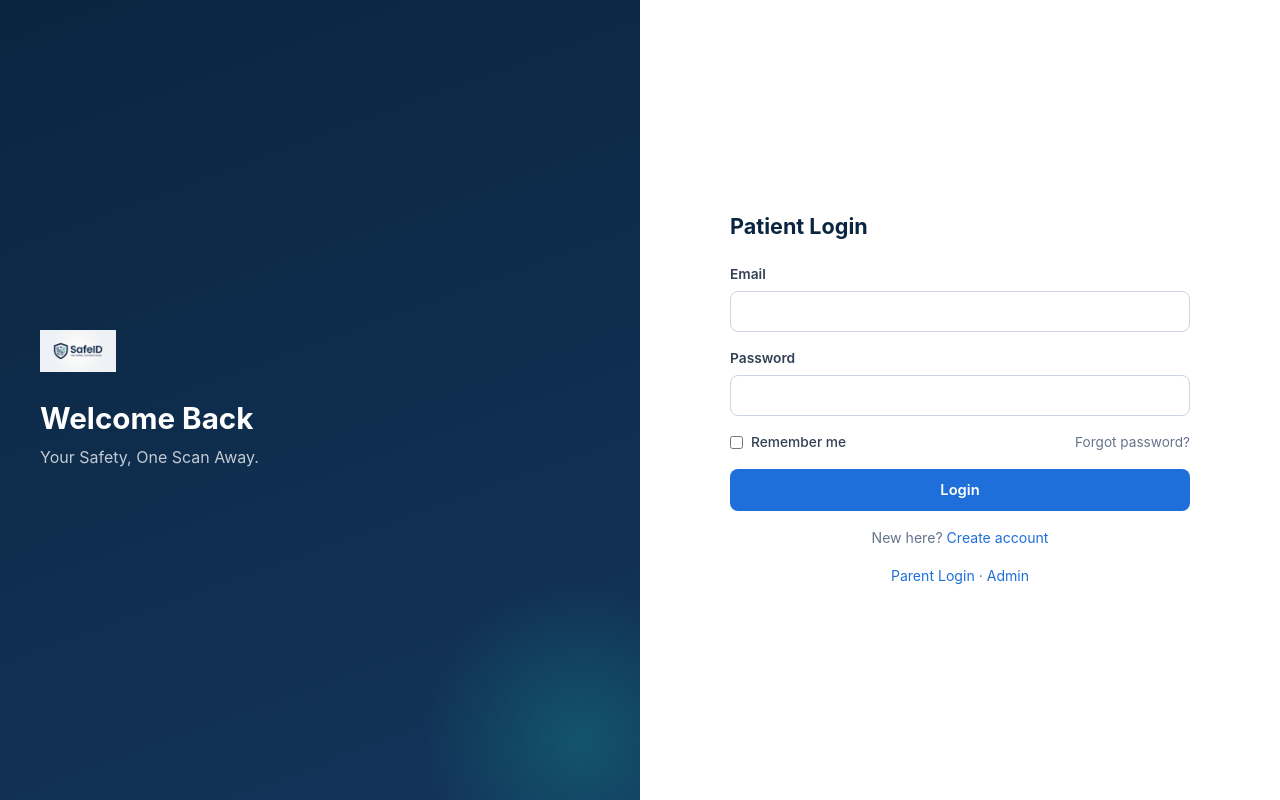
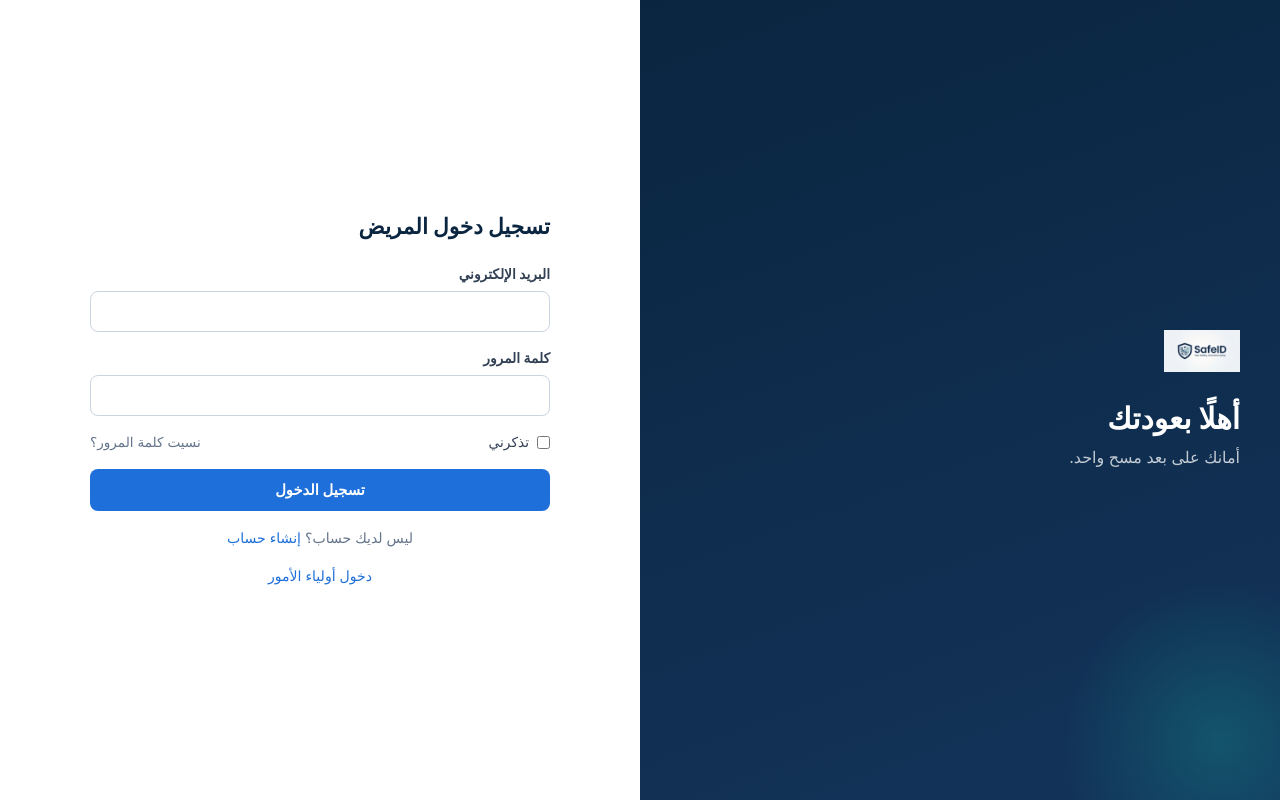
Before and after one commit to johnlatif19/SafeID, a website: page public/login-site.html in a window 1280 px wide. Drawn offline with Linux system fonts and the light colour scheme.

Commit message:
Update login-site.html

```diff
--- a/public/login-site.html
+++ b/public/login-site.html
@@ -1,9 +1,9 @@
 <!DOCTYPE html>
-<html lang="en">
+<html lang="ar" dir="rtl">
 <head>
   <meta charset="UTF-8" />
   <meta name="viewport" content="width=device-width, initial-scale=1.0" />
-  <title>Login — SafeID</title>
+  <title>تسجيل الدخول — SafeID</title>
   <link rel="icon" href="/public/assets/safeid-logo.png" />
   <link rel="manifest" href="/public/manifest.json" />
   <meta name="theme-color" content="#0A2540" />
@@ -16,25 +16,25 @@
   <div class="auth-wrap">
     <aside class="auth-side">
       <img src="/public/assets/safeid-logo.png" alt="SafeID" class="auth-logo" />
-      <h1>Welcome Back</h1>
-      <p>Your Safety, One Scan Away.</p>
+      <h1>أهلًا بعودتك</h1>
+      <p>أمانك على بعد مسح واحد.</p>
     </aside>
 
     <main class="auth-main">
       <form id="loginForm" class="auth-form" novalidate>
-        <h2>Patient Login</h2>
+        <h2>تسجيل دخول المريض</h2>
 
-        <label>Email<input type="email" name="email" required /></label>
-        <label>Password<input type="password" name="password" required /></label>
+        <label>البريد الإلكتروني<input type="email" name="email" required /></label>
+        <label>كلمة المرور<input type="password" name="password" required /></label>
 
         <div class="form-inline">
-          <label class="checkbox"><input type="checkbox" name="remember" /> Remember me</label>
-          <a href="#" class="link-muted" id="forgotLink">Forgot password?</a>
+          <label class="checkbox"><input type="checkbox" name="remember" /> تذكرني</label>
+          <a href="#" class="link-muted" id="forgotLink">نسيت كلمة المرور؟</a>
         </div>
 
-        <button type="submit" class="btn btn-primary btn-block">Login</button>
-        <p class="auth-alt">New here? <a href="/sign-up">Create account</a></p>
-        <p class="auth-alt"><a href="/login-parent">Parent Login</a> · <a href="/login-admin">Admin</a></p>
+        <button type="submit" class="btn btn-primary btn-block">تسجيل الدخول</button>
+        <p class="auth-alt">ليس لديك حساب؟ <a href="/sign-up">إنشاء حساب</a></p>
+        <p class="auth-alt"><a href="/login-parent">دخول أولياء الأمور</a></p>
       </form>
     </main>
   </div>
```
